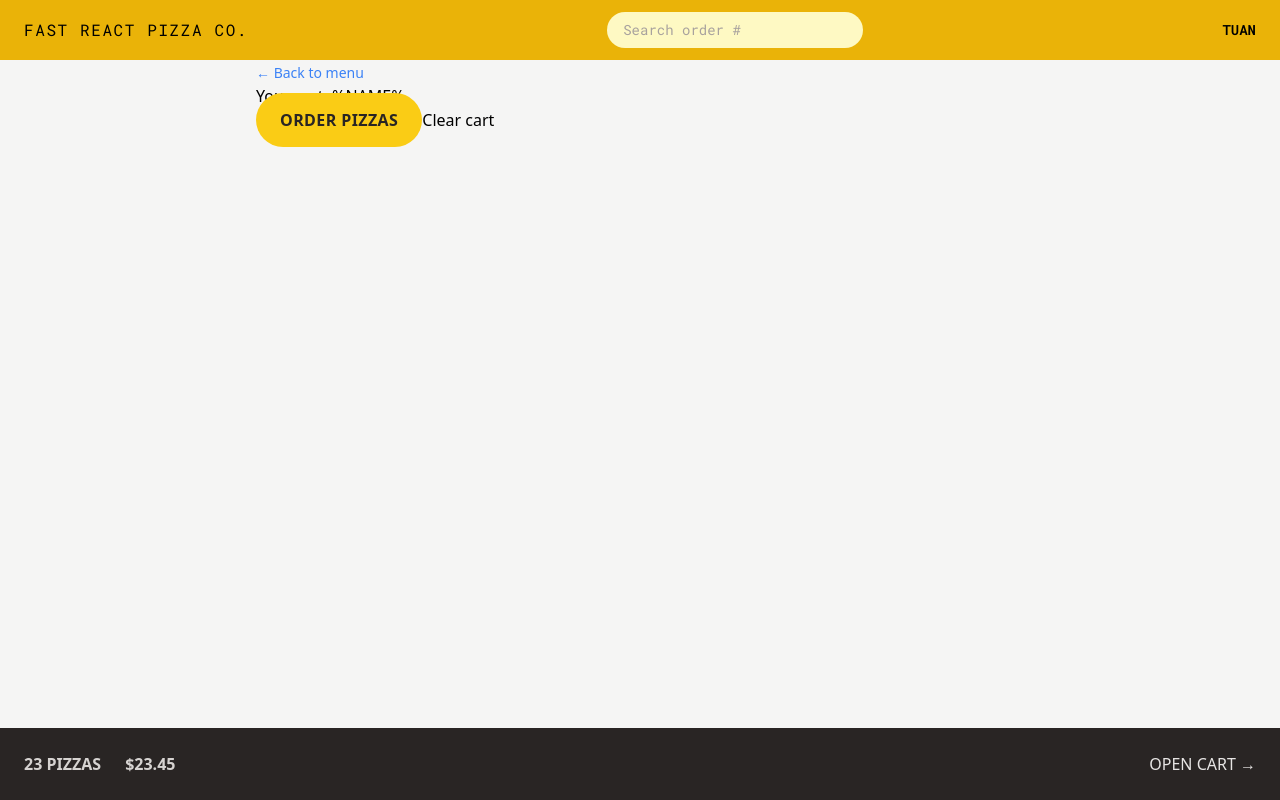
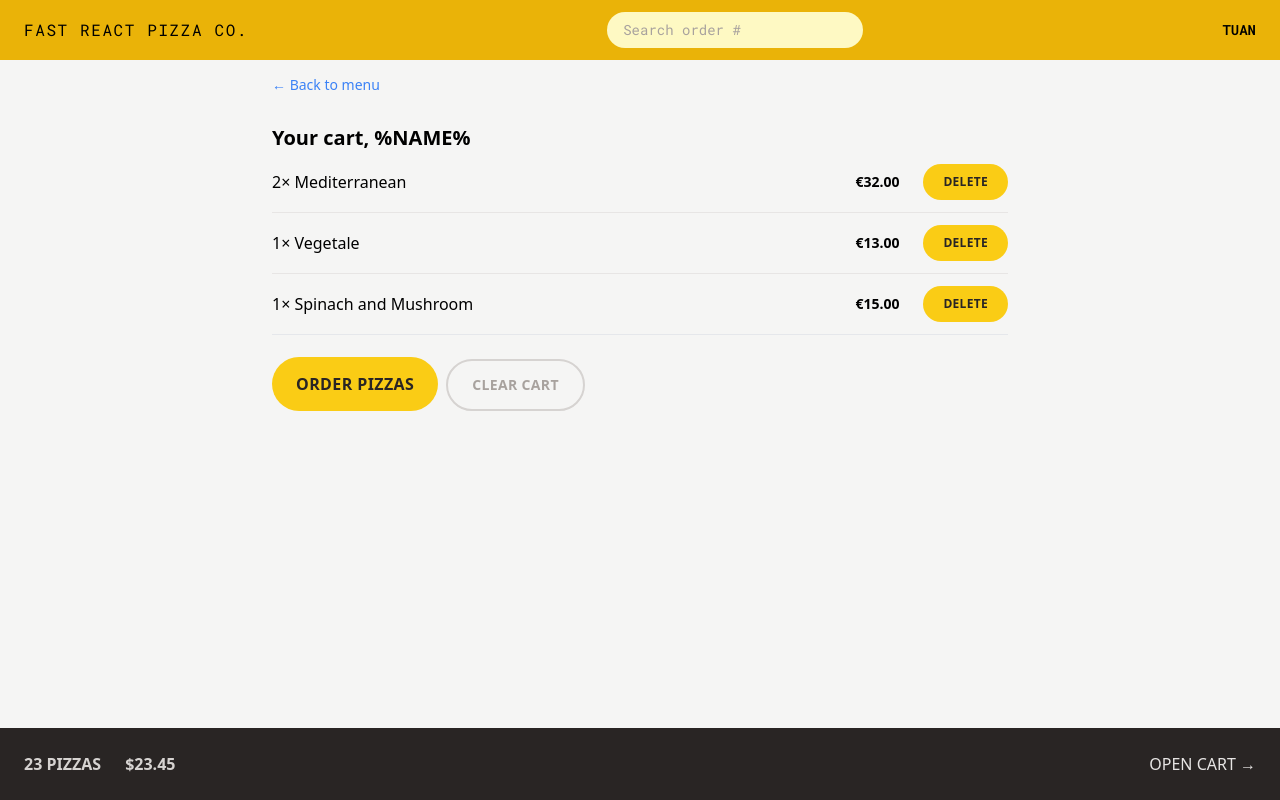
Before and after one commit to AnhtuanUit/React-Course-Learning-Parts, a React (Vite) app in the folder 16-fast-react-pizza/: page /cart in a window 1280 px wide. Built offline with nearby package versions, Linux system fonts and the light colour scheme.

Commit message:
Styling the Cart

```diff
--- a/16-fast-react-pizza/src/features/cart/Cart.jsx
+++ b/16-fast-react-pizza/src/features/cart/Cart.jsx
@@ -1,6 +1,6 @@
 import Button from '@src/ui/Button';
 import LinkButton from '@src/ui/LinkButton';
-import { Link } from 'react-router-dom';
+import CartItem from './CartItem';
 
 const fakeCart = [
   {
@@ -31,16 +31,23 @@ function Cart() {
   const cart = fakeCart;
 
   return (
-    <div>
+    <div className="px-4 py-3">
       <LinkButton to="/menu">&larr; Back to menu</LinkButton>
 
-      <h2>Your cart, %NAME%</h2>
+      <h2 className="mt-7 text-xl font-semibold">Your cart, %NAME%</h2>
 
-      <div>
+      <ul className="divide-y divide-stone-200 border-b">
+        {cart.map((item) => (
+          <CartItem item={item} key={item.key} />
+        ))}
+      </ul>
+
+      <div className="mt-6 space-x-2">
         <Button type="primary" to="/order/new">
           Order pizzas
         </Button>
-        <button>Clear cart</button>
+
+        <Button type="secondary">Clear cart</Button>
       </div>
     </div>
   );
--- a/16-fast-react-pizza/src/features/cart/CartItem.jsx
+++ b/16-fast-react-pizza/src/features/cart/CartItem.jsx
@@ -1,3 +1,4 @@
+import Button from '@src/ui/Button';
 import { formatCurrency } from '../../utils/helpers';
 
 function CartItem({ item }) {
@@ -5,12 +6,13 @@ function CartItem({ item }) {
   const { pizzaId, name, quantity, totalPrice } = item;
 
   return (
-    <li>
-      <p>
+    <li className="py-3 sm:flex sm:items-center sm:justify-between">
+      <p className="mb-1 sm:mb-0">
         {quantity}&times; {name}
       </p>
-      <div>
-        <p>{formatCurrency(totalPrice)}</p>
+      <div className="flex items-center justify-between sm:gap-6">
+        <p className="text-sm font-bold">{formatCurrency(totalPrice)}</p>
+        <Button type="small">Delete</Button>
       </div>
     </li>
   );
--- a/16-fast-react-pizza/src/ui/Button.jsx
+++ b/16-fast-react-pizza/src/ui/Button.jsx
@@ -7,6 +7,8 @@ function Button({ children, disabled, to, type }) {
   const styles = {
     primary: base + ' px-4 py-3 md:px-6 md:py-4',
     small: base + ' px-4 py-2 md:px-5 md:py-2.5 text-xs',
+    secondary:
+      'inline-block rounded-full border-2 border-stone-300 px-4 py-2.5 text-sm font-semibold uppercase tracking-wide text-stone-400 transition-colors duration-300 hover:bg-stone-300 hover:text-stone-800 focus:text-stone-800 focus:outline-none focus:ring focus:ring-stone-200 focus:ring-offset-2 active:bg-slate-400 disabled:cursor-not-allowed md:px-6 md:py-3.5',
   };
 
   if (to)
```
